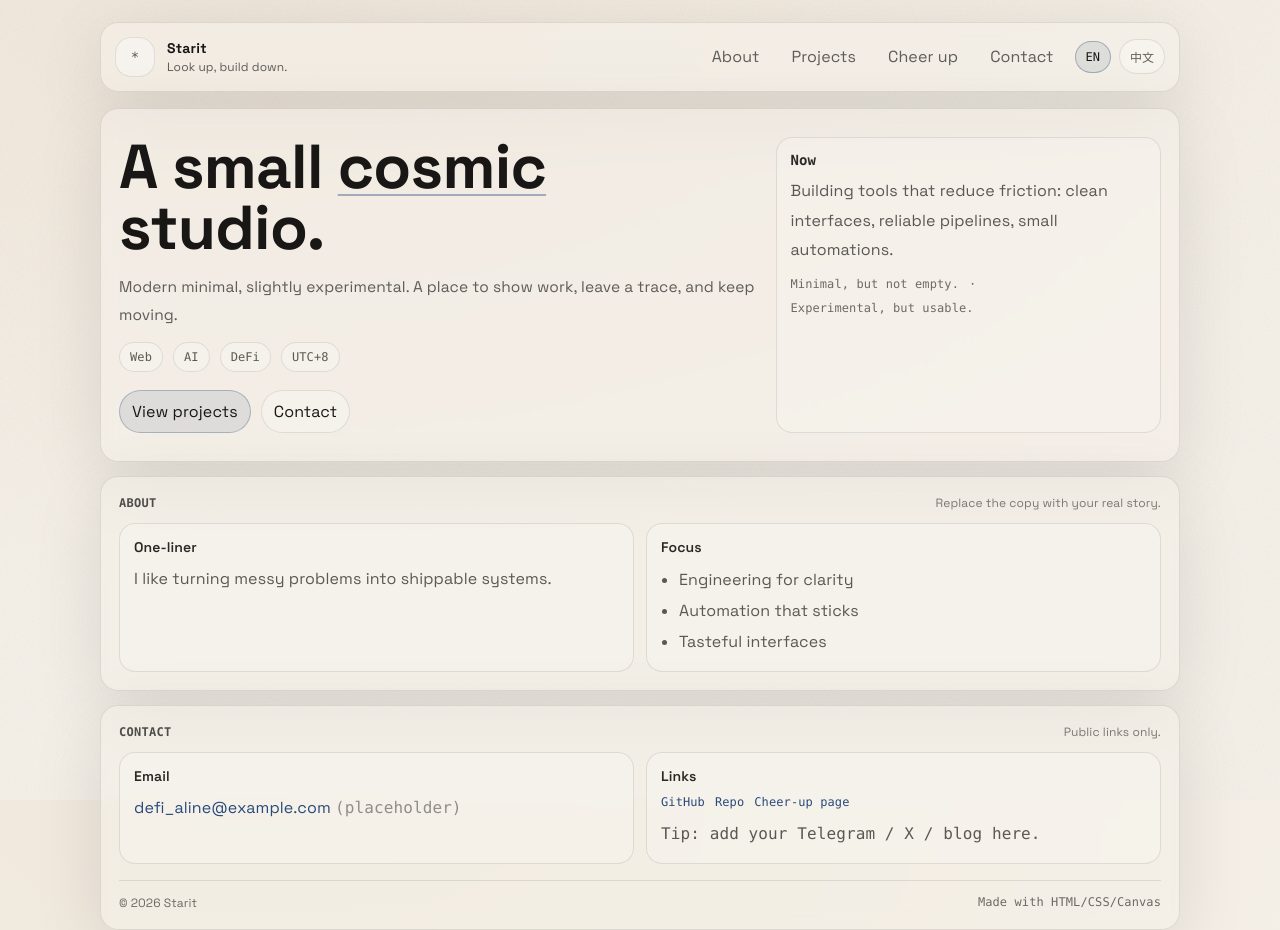
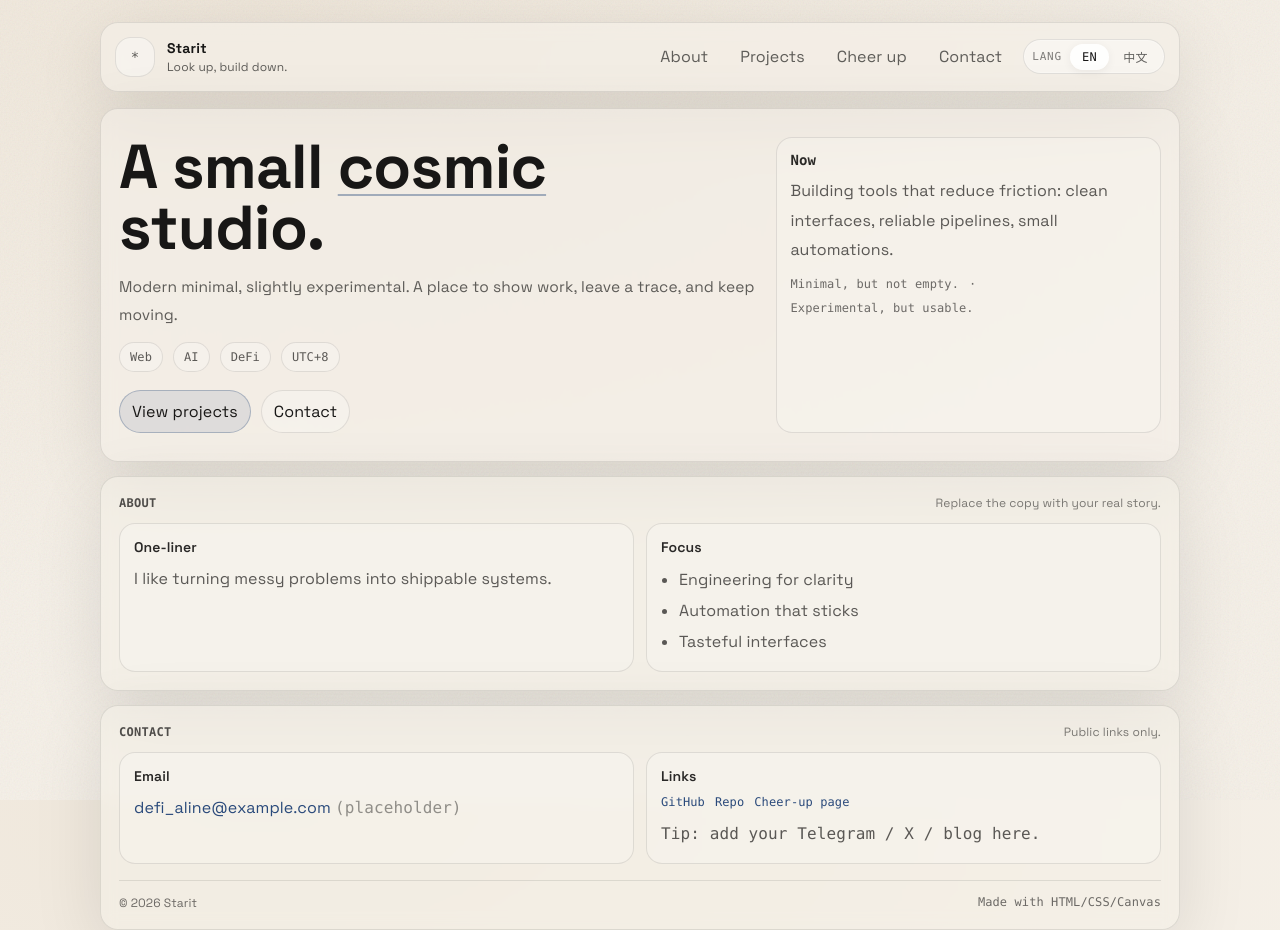
Before and after one commit to DeFiAlien/website_test, a plain HTML site: page index.html in a window 1280 px wide. Drawn offline with Linux system fonts and the light colour scheme.

Commit message:
Polish language toggle UI

```diff
--- a/css/style.css
+++ b/css/style.css
@@ -105,21 +105,43 @@ a:hover{ text-decoration: underline; text-underline-offset: 3px; }
 }
 .nav a:hover{ color: var(--ink); border-color: var(--faint); text-decoration: none; background: rgba(255,255,255,0.28); }
 
-.lang{ display:flex; gap: 8px; align-items:center; }
+.lang{
+  display: inline-flex;
+  align-items: center;
+  gap: 2px;
+  padding: 2px 4px 2px 6px;
+  border-radius: 999px;
+  border: 1px solid var(--faint);
+  background: rgba(255,255,255,0.40);
+  box-shadow: inset 0 0 0 1px rgba(255,255,255,0.25);
+}
+.langLabel{
+  font-family: var(--mono);
+  font-size: 11px;
+  letter-spacing: 0.8px;
+  color: rgba(24,23,22,0.55);
+  padding: 0 6px 0 2px;
+  text-transform: uppercase;
+}
 .lang button{
-  border: 1px solid var(--faint);
-  background: rgba(255,255,255,0.25);
+  border: 0;
+  background: transparent;
   color: var(--muted);
-  padding: 8px 10px;
+  padding: 6px 12px;
   border-radius: 999px;
   cursor: pointer;
   font-family: var(--mono);
   font-size: 12px;
+  letter-spacing: 0.4px;
 }
 .lang button[aria-pressed="true"]{
   color: var(--ink);
-  border-color: rgba(42,74,123,0.35);
-  background: rgba(42,74,123,0.10);
+  background: rgba(255,255,255,0.85);
+  box-shadow: 0 2px 10px rgba(0,0,0,0.06);
+}
+.lang button:focus-visible{
+  outline: 2px solid rgba(42,74,123,0.35);
+  outline-offset: 2px;
 }
 
 /* Hero */
--- a/index.html
+++ b/index.html
@@ -33,6 +33,7 @@
         </nav>
 
         <div class="lang" aria-label="Language">
+          <span class="langLabel">Lang</span>
           <button id="langEN" type="button" aria-pressed="true">EN</button>
           <button id="langZH" type="button" aria-pressed="false">中文</button>
         </div>
```
Also changed, not shown: projects.html (+1 -0 lines).
